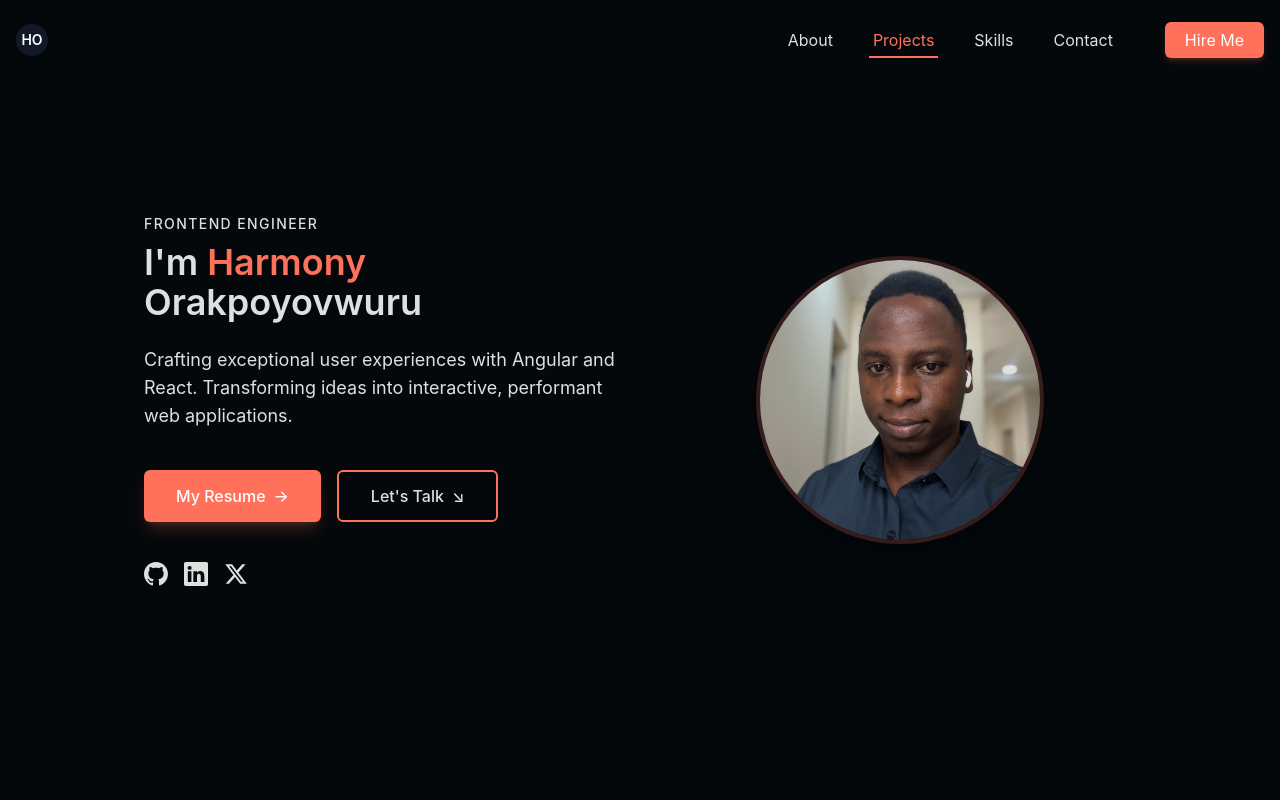
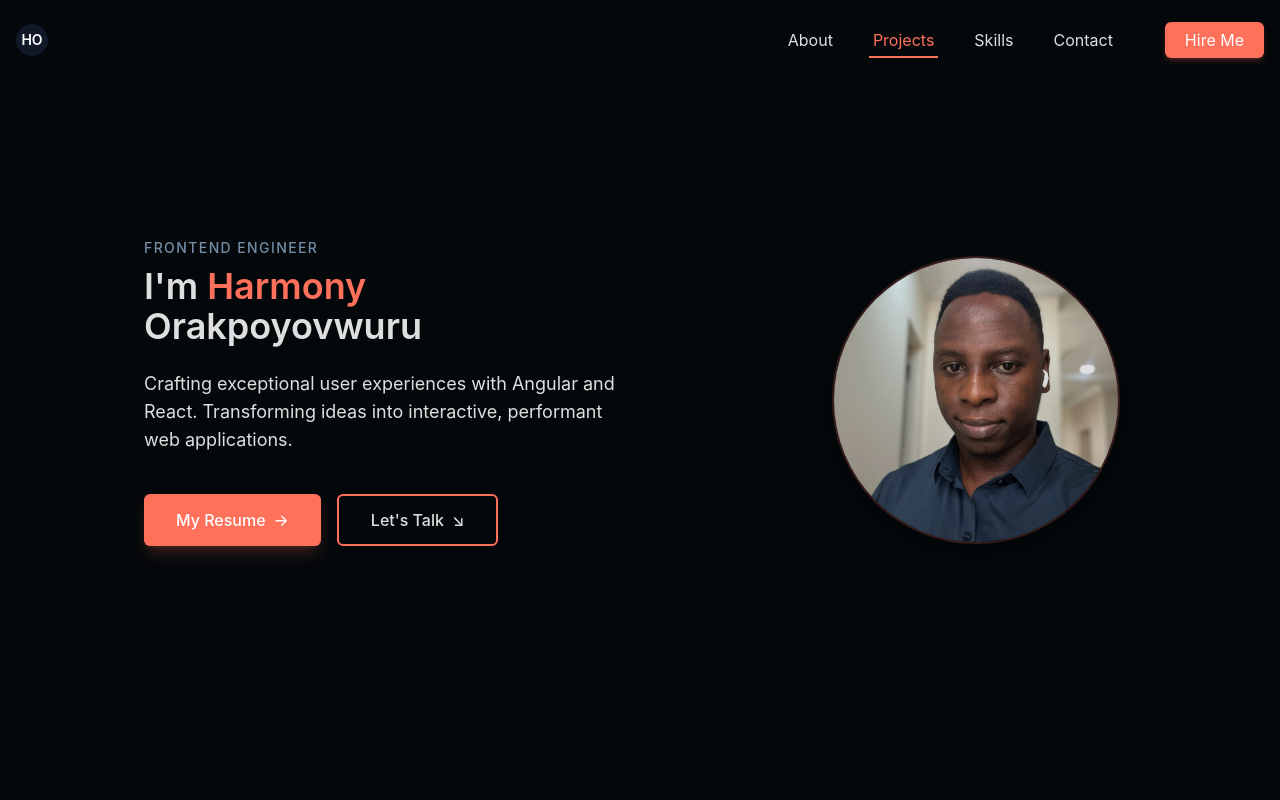
Before and after one commit to harmonyorakpo/Portfolio, a React (Vite) app: page / in a window 1280 px wide. Shown: the top 800 px of the page. Built offline with nearby package versions, Linux system fonts and the light colour scheme.

Commit message:
fixing the hero

```diff
--- a/src/components/Header.tsx
+++ b/src/components/Header.tsx
@@ -7,10 +7,10 @@ const Header = () => {
   const [activeSection, setActiveSection] = useState("home");
 
   const links = [
-    { name: 'About', href: '#about' },
-    { name: 'Projects', href: '#projects' },
-    { name: 'Skills', href: '#skills' },
-    { name: 'Contact', href: '#contact' },
+    { name: "About", href: "#about" },
+    { name: "Projects", href: "#projects" },
+    { name: "Skills", href: "#skills" },
+    { name: "Contact", href: "#contact" },
   ];
 
   useEffect(() => {
@@ -19,7 +19,7 @@ const Header = () => {
       setScrolled(scrollPosition > 50);
 
       // Update active section based on scroll position
-      const sections = ['home', 'about', 'projects', 'skills', 'contact'];
+      const sections = ["home", "about", "projects", "skills", "contact"];
       for (const section of sections.reverse()) {
         const element = document.getElementById(section);
         if (element && scrollPosition >= element.offsetTop - 100) {
@@ -29,12 +29,15 @@ const Header = () => {
       }
     };
 
-    window.addEventListener('scroll', handleScroll);
-    return () => window.removeEventListener('scroll', handleScroll);
+    window.addEventListener("scroll", handleScroll);
+    return () => window.removeEventListener("scroll", handleScroll);
   }, []);
 
   // Smooth scroll function
-  const handleSmoothScroll = (e, href) => {
+  const handleSmoothScroll = (
+    e: React.MouseEvent<HTMLAnchorElement, MouseEvent>,
+    href: string
+  ) => {
     e.preventDefault();
 
     const targetId = href.substring(1);
@@ -43,7 +46,7 @@ const Header = () => {
     if (targetElement) {
       window.scrollTo({
         top: targetElement.offsetTop,
-        behavior: 'smooth'
+        behavior: "smooth",
       });
     }
 
@@ -58,8 +61,8 @@ const Header = () => {
     visible: {
       opacity: 1,
       x: 0,
-      transition: { duration: 0.5 }
-    }
+      transition: { duration: 0.5 },
+    },
   };
 
   const navVariants = {
@@ -70,9 +73,9 @@ const Header = () => {
       transition: {
         staggerChildren: 0.1,
         delayChildren: 0.2,
-        duration: 0.5
-      }
-    }
+        duration: 0.5,
+      },
+    },
   };
 
   const itemVariants = {
@@ -80,8 +83,8 @@ const Header = () => {
     visible: {
       opacity: 1,
       y: 0,
-      transition: { duration: 0.3 }
-    }
+      transition: { duration: 0.3 },
+    },
   };
 
   return (
@@ -103,13 +106,14 @@ const Header = () => {
           animate="visible"
           className="flex items-center"
         >
-          <a href="#home" onClick={(e) => handleSmoothScroll(e, '#home')} className="flex items-center gap-2">
+          <a
+            href="#home"
+            onClick={(e) => handleSmoothScroll(e, "#home")}
+            className="flex items-center gap-2"
+          >
             <div className="w-8 h-8 rounded-full bg-gray-900 flex items-center justify-center font-semibold text-sm text-white">
               HO
             </div>
-            {/* <span className={`text-sm ${scrolled ? "text-white" : ""}`}>
-              Harmony
-            </span> */}
           </a>
         </motion.div>
 
@@ -121,7 +125,11 @@ const Header = () => {
           className="hidden lg:flex space-x-8 items-center"
         >
           {links.map((link) => (
-            <motion.li key={link.name} variants={itemVariants} className="relative">
+            <motion.li
+              key={link.name}
+              variants={itemVariants}
+              className="relative"
+            >
               <a
                 href={link.href}
                 className={`relative px-1 py-2 transition-colors ${
@@ -158,9 +166,21 @@ const Header = () => {
             className="w-10 h-10 flex flex-col justify-center items-center focus:outline-none"
             onClick={() => setIsMenuOpen(!isMenuOpen)}
           >
-            <span className={`block w-6 h-0.5 bg-white transition-all duration-300 ${isMenuOpen ? "rotate-45 translate-y-1" : "-translate-y-1"}`}></span>
-            <span className={`block w-6 h-0.5 bg-white transition-all duration-300 ${isMenuOpen ? "opacity-0" : "opacity-100"}`}></span>
-            <span className={`block w-6 h-0.5 bg-white transition-all duration-300 ${isMenuOpen ? "-rotate-45 -translate-y-1" : "translate-y-1"}`}></span>
+            <span
+              className={`block w-6 h-0.5 bg-white transition-all duration-300 ${
+                isMenuOpen ? "rotate-45 translate-y-1" : "-translate-y-1"
+              }`}
+            ></span>
+            <span
+              className={`block w-6 h-0.5 bg-white transition-all duration-300 ${
+                isMenuOpen ? "opacity-0" : "opacity-100"
+              }`}
+            ></span>
+            <span
+              className={`block w-6 h-0.5 bg-white transition-all duration-300 ${
+                isMenuOpen ? "-rotate-45 -translate-y-1" : "translate-y-1"
+              }`}
+            ></span>
           </button>
         </div>
 
@@ -169,7 +189,7 @@ const Header = () => {
           initial={false}
           animate={{
             x: isMenuOpen ? "0%" : "100%",
-            opacity: isMenuOpen ? 1 : 0
+            opacity: isMenuOpen ? 1 : 0,
           }}
           transition={{ type: "tween", duration: 0.3 }}
           className={`lg:hidden fixed inset-0 bg-gray-900/95 backdrop-blur-lg z-50 flex flex-col justify-center items-center`}
@@ -180,8 +200,19 @@ const Header = () => {
               className="w-10 h-10 flex justify-center items-center"
               onClick={() => setIsMenuOpen(false)}
             >
-              <svg xmlns="http://www.w3.org/2000/svg" fill="none" viewBox="0 0 24 24" strokeWidth={1.5} stroke="currentColor" className="w-8 h-8 text-white">
-                <path strokeLinecap="round" strokeLinejoin="round" d="M6 18L18 6M6 6l12 12" />
+              <svg
+                xmlns="http://www.w3.org/2000/svg"
+                fill="none"
+                viewBox="0 0 24 24"
+                strokeWidth={1.5}
+                stroke="currentColor"
+                className="w-8 h-8 text-white"
+              >
+                <path
+                  strokeLinecap="round"
+                  strokeLinejoin="round"
+                  d="M6 18L18 6M6 6l12 12"
+                />
               </svg>
             </button>
           </div>
@@ -212,18 +243,51 @@ const Header = () => {
           </nav>
 
           <div className="absolute bottom-10 flex gap-6 text-white">
-            <a href="https://github.com" className="text-2xl hover:text-primary transition-colors">
-              <svg stroke="currentColor" fill="currentColor" strokeWidth="0" viewBox="0 0 16 16" height="1em" width="1em" xmlns="http://www.w3.org/2000/svg">
+            <a
+              href="https://github.com"
+              className="text-2xl hover:text-primary transition-colors"
+            >
+              <svg
+                stroke="currentColor"
+                fill="currentColor"
+                strokeWidth="0"
+                viewBox="0 0 16 16"
+                height="1em"
+                width="1em"
+                xmlns="http://www.w3.org/2000/svg"
+              >
                 <path d="M8 0C3.58 0 0 3.58 0 8c0 3.54 2.29 6.53 5.47 7.59.4.07.55-.17.55-.38 0-.19-.01-.82-.01-1.49-2.01.37-2.53-.49-2.69-.94-.09-.23-.48-.94-.82-1.13-.28-.15-.68-.52-.01-.53.63-.01 1.08.58 1.23.82.72 1.21 1.87.87 2.33.66.07-.52.28-.87.51-1.07-1.78-.2-3.64-.89-3.64-3.95 0-.87.31-1.59.82-2.15-.08-.2-.36-1.02.08-2.12 0 0 .67-.21 2.2.82.64-.18 1.32-.27 2-.27.68 0 1.36.09 2 .27 1.53-1.04 2.2-.82 2.2-.82.44 1.1.16 1.92.08 2.12.51.56.82 1.27.82 2.15 0 3.07-1.87 3.75-3.65 3.95.29.25.54.73.54 1.48 0 1.07-.01 1.93-.01 2.2 0 .21.15.46.55.38A8.012 8.012 0 0 0 16 8c0-4.42-3.58-8-8-8z"></path>
               </svg>
             </a>
-            <a href="https://linkedin.com" className="text-2xl hover:text-primary transition-colors">
-              <svg stroke="currentColor" fill="currentColor" strokeWidth="0" viewBox="0 0 16 16" height="1em" width="1em" xmlns="http://www.w3.org/2000/svg">
+            <a
+              href="https://linkedin.com"
+              className="text-2xl hover:text-primary transition-colors"
+            >
+              <svg
+                stroke="currentColor"
+                fill="currentColor"
+                strokeWidth="0"
+                viewBox="0 0 16 16"
+                height="1em"
+                width="1em"
+                xmlns="http://www.w3.org/2000/svg"
+              >
                 <path d="M0 1.146C0 .513.526 0 1.175 0h13.65C15.474 0 16 .513 16 1.146v13.708c0 .633-.526 1.146-1.175 1.146H1.175C.526 16 0 15.487 0 14.854V1.146zm4.943 12.248V6.169H2.542v7.225h2.401zm-1.2-8.212c.837 0 1.358-.554 1.358-1.248-.015-.709-.52-1.248-1.342-1.248-.822 0-1.359.54-1.359 1.248 0 .694.521 1.248 1.327 1.248h.016zm4.908 8.212V9.359c0-.216.016-.432.08-.586.173-.431.568-.878 1.232-.878.869 0 1.216.662 1.216 1.634v3.865h2.401V9.25c0-2.22-1.184-3.252-2.764-3.252-1.274 0-1.845.7-2.165 1.193v.025h-.016a5.54 5.54 0 0 1 .016-.025V6.169h-2.4c.03.678 0 7.225 0 7.225h2.4z"></path>
               </svg>
             </a>
-            <a href="https://twitter.com" className="text-2xl hover:text-primary transition-colors">
-              <svg stroke="currentColor" fill="currentColor" strokeWidth="0" viewBox="0 0 512 512" height="1em" width="1em" xmlns="http://www.w3.org/2000/svg">
+            <a
+              href="https://twitter.com"
+              className="text-2xl hover:text-primary transition-colors"
+            >
+              <svg
+                stroke="currentColor"
+                fill="currentColor"
+                strokeWidth="0"
+                viewBox="0 0 512 512"
+                height="1em"
+                width="1em"
+                xmlns="http://www.w3.org/2000/svg"
+              >
                 <path d="M389.2 48h70.6L305.6 224.2 487 464H345L233.7 318.6 106.5 464H35.8L200.7 275.5 26.8 48H172.4L272.9 180.9 389.2 48zM364.4 421.8h39.1L151.1 88h-42L364.4 421.8z"></path>
               </svg>
             </a>
--- a/src/components/Hero.tsx
+++ b/src/components/Hero.tsx
@@ -55,7 +55,7 @@ const Hero = () => {
 
   const shapeVariants = {
     hidden: { opacity: 0, scale: 0 },
-    visible: (custom) => ({
+    visible: (custom : number) => ({
       opacity: 0.7,
       scale: 1,
       transition: {
@@ -65,8 +65,6 @@ const Hero = () => {
       },
     }),
   };
-
-
 
   return (
     <div className="relative min-h-screen w-full overflow-hidden flex items-center px-4 sm:px-8 lg:px-16">
@@ -111,7 +109,7 @@ const Hero = () => {
           className="flex flex-col space-y-6 max-w-lg"
         >
           <motion.div variants={itemVariants} className="space-y-2">
-            <div className="text-sm uppercase tracking-widest  font-medium">
+            <div className="text-sm text-accent-dark uppercase tracking-widest  font-medium">
               Frontend Engineer
             </div>
             <h1 className="text-2xl sm:text-3xl lg:text-4xl font-semibold leading-tight">
@@ -156,57 +154,6 @@ const Hero = () => {
               </span>
             </button>
           </motion.div>
-
-          <motion.div variants={itemVariants} className="flex gap-4 mt-4">
-            <a
-              href="https://github.com"
-              className="text-2xl hover:text-primary transition-colors"
-            >
-              <svg
-                stroke="currentColor"
-                fill="currentColor"
-                strokeWidth="0"
-                viewBox="0 0 16 16"
-                height="1em"
-                width="1em"
-                xmlns="http://www.w3.org/2000/svg"
-              >
-                <path d="M8 0C3.58 0 0 3.58 0 8c0 3.54 2.29 6.53 5.47 7.59.4.07.55-.17.55-.38 0-.19-.01-.82-.01-1.49-2.01.37-2.53-.49-2.69-.94-.09-.23-.48-.94-.82-1.13-.28-.15-.68-.52-.01-.53.63-.01 1.08.58 1.23.82.72 1.21 1.87.87 2.33.66.07-.52.28-.87.51-1.07-1.78-.2-3.64-.89-3.64-3.95 0-.87.31-1.59.82-2.15-.08-.2-.36-1.02.08-2.12 0 0 .67-.21 2.2.82.64-.18 1.32-.27 2-.27.68 0 1.36.09 2 .27 1.53-1.04 2.2-.82 2.2-.82.44 1.1.16 1.92.08 2.12.51.56.82 1.27.82 2.15 0 3.07-1.87 3.75-3.65 3.95.29.25.54.73.54 1.48 0 1.07-.01 1.93-.01 2.2 0 .21.15.46.55.38A8.012 8.012 0 0 0 16 8c0-4.42-3.58-8-8-8z"></path>
-              </svg>
-            </a>
-            <a
-              href="https://linkedin.com"
-              className="text-2xl hover:text-primary transition-colors"
-            >
-              <svg
-                stroke="currentColor"
-                fill="currentColor"
-                strokeWidth="0"
-                viewBox="0 0 16 16"
-                height="1em"
-                width="1em"
-                xmlns="http://www.w3.org/2000/svg"
-              >
-                <path d="M0 1.146C0 .513.526 0 1.175 0h13.65C15.474 0 16 .513 16 1.146v13.708c0 .633-.526 1.146-1.175 1.146H1.175C.526 16 0 15.487 0 14.854V1.146zm4.943 12.248V6.169H2.542v7.225h2.401zm-1.2-8.212c.837 0 1.358-.554 1.358-1.248-.015-.709-.52-1.248-1.342-1.248-.822 0-1.359.54-1.359 1.248 0 .694.521 1.248 1.327 1.248h.016zm4.908 8.212V9.359c0-.216.016-.432.08-.586.173-.431.568-.878 1.232-.878.869 0 1.216.662 1.216 1.634v3.865h2.401V9.25c0-2.22-1.184-3.252-2.764-3.252-1.274 0-1.845.7-2.165 1.193v.025h-.016a5.54 5.54 0 0 1 .016-.025V6.169h-2.4c.03.678 0 7.225 0 7.225h2.4z"></path>
-              </svg>
-            </a>
-            <a
-              href="https://twitter.com"
-              className="text-2xl hover:text-primary transition-colors"
-            >
-              <svg
-                stroke="currentColor"
-                fill="currentColor"
-                strokeWidth="0"
-                viewBox="0 0 512 512"
-                height="1em"
-                width="1em"
-                xmlns="http://www.w3.org/2000/svg"
-              >
-                <path d="M389.2 48h70.6L305.6 224.2 487 464H345L233.7 318.6 106.5 464H35.8L200.7 275.5 26.8 48H172.4L272.9 180.9 389.2 48zM364.4 421.8h39.1L151.1 88h-42L364.4 421.8z"></path>
-              </svg>
-            </a>
-          </motion.div>
         </motion.div>
 
         {/* Right column - Developer image & graphic elements */}
@@ -214,9 +161,9 @@ const Hero = () => {
           variants={imageVariants}
           initial="hidden"
           animate={isLoaded ? "visible" : "hidden"}
-          className="relative order-first lg:order-last aspect-square max-w-md mx-auto"
+          className="relative order-first lg:order-last aspect-square max-w-md mx-auto hidden sm:block mr-4"
         >
-          <div className="relative z-10 w-72 h-72 rounded-full overflow-hidden border-4 border-primary/20 shadow-xl">
+          <div className="relative z-10 w-72 h-72 rounded-full overflow-hidden border-2 border-primary/20 shadow-xl">
             <img
               src="/images/Harmony.jpg"
               alt="Harmony Orakpoyovwuru"
--- a/tailwind.config.js
+++ b/tailwind.config.js
@@ -25,6 +25,7 @@ module.exports = {
         accent: {
           grey: "#d3d3d3",
           DEFAULT: "#20c997",
+          dark: "#748EA8",
         },
       },
     },
```
